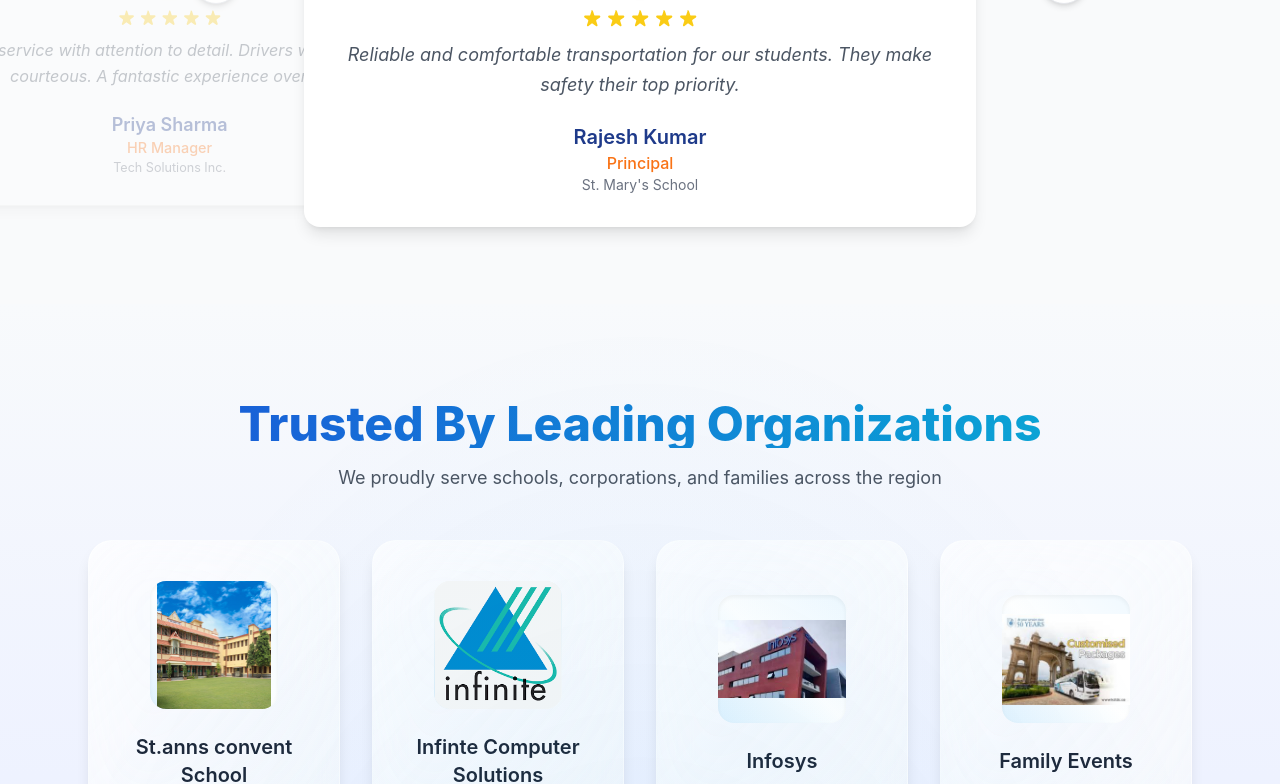
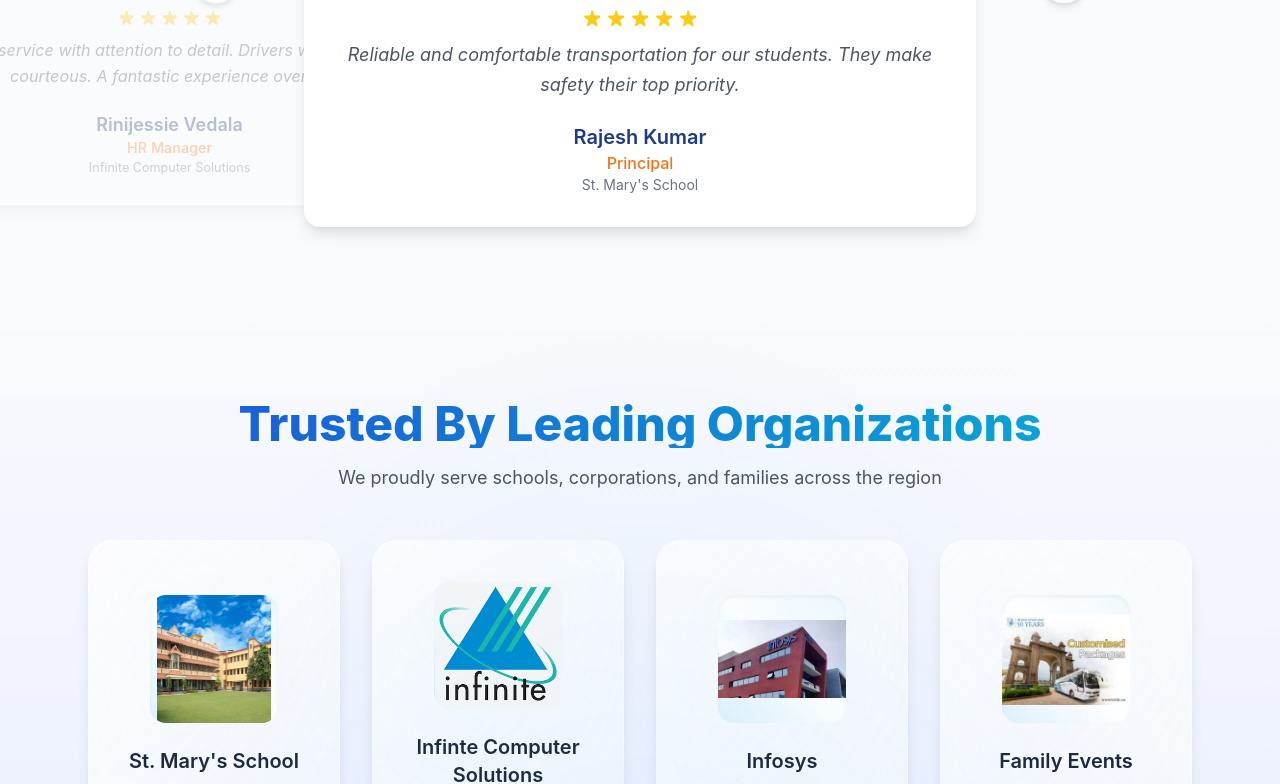
Before and after one commit to gopichand1939/GUNA-OCTOBAR, a React (Vite) app: page / in a window 1280 px wide. Shown: the part 2676-3460 px from the top of the page. Built offline with nearby package versions, Linux system fonts and the light colour scheme.

Commit message:
new hr name

```diff
--- a/src/components/Testimonials/Testimonials.jsx
+++ b/src/components/Testimonials/Testimonials.jsx
@@ -9,9 +9,9 @@
   {
     id: 1,
     avatar: FounderAvatar,
-    name: "Priya Sharma",
+    name: "Rinijessie Vedala",
     role: "HR Manager",
-    company: "Tech Solutions Inc.",
+    company: "Infinite Computer Solutions",
     quote:
       "Professional service with attention to detail. Drivers were punctual and courteous. A fantastic experience overall!",
     rating: 5,
--- a/src/components/TrustedBy/TrustedBy.jsx
+++ b/src/components/TrustedBy/TrustedBy.jsx
@@ -12,7 +12,7 @@
 import Mahathi from "../../assets/assets/mahathi.jpg"
 
 const partners = [
-  { id: 1, name: "St.anns convent School", icon: SchoolBus },
+  { id: 1, name: "St. Mary's School", icon: SchoolBus },
   { id: 2, name: "Infinte Computer Solutions", icon: ProfessionalExcl },
   { id: 3, name: "Infosys", icon: Founder },
   { id: 4, name: "Family Events", icon: CustomPackages },
```
